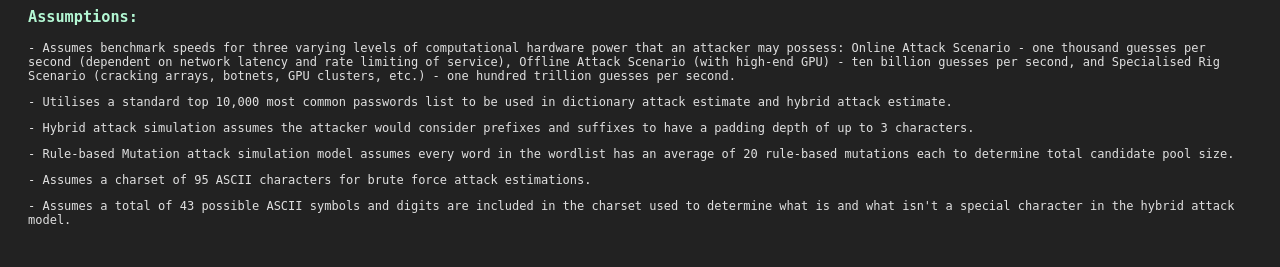
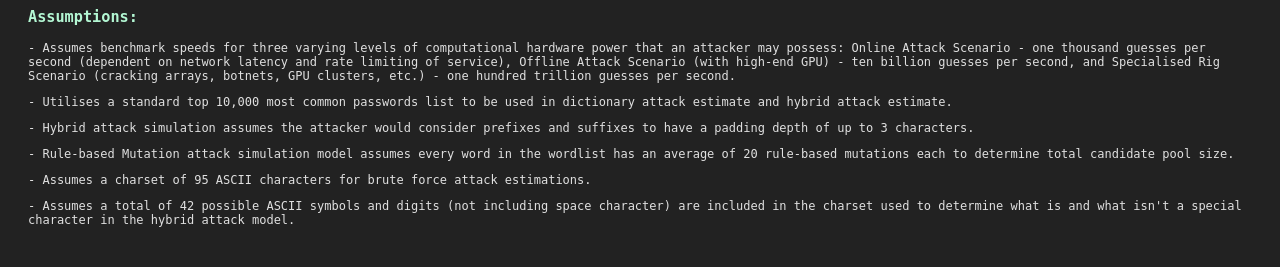
Before and after one commit to shaylaing/password-security-toolkit, a Flask app: page /simulator in a window 1280 px wide. Shown: the part 552-819 px from the top of the page. Run offline with Flask 3, Linux system fonts and the light colour scheme.

Commit message:
Fixed syntax errors.

```diff
--- a/project/simulator.py
+++ b/project/simulator.py
@@ -178,10 +178,11 @@ def hybrid_sim(password: str) -> None | dict:
 
     # Hardcode estimated attack times for hybrid attack (times aren't dependent on password):
     # Calculate total possible character mutations for both prefixes OR suffixes
-    maximum_mutations = 2 * (43 + (43 ** 2) + (43 ** 3))
+    maximum_mutations = 2 * (42 + (42 ** 2) + (42 ** 3))
 
     # NOTE: Derives total possible number of prepended and appended symbol mutations from ASCII standard
     # NOTE: Estimates prefix and suffix mutations independently of each other
+    # NOTE: Charset size of 42 characters (32 symbols + 10 digits)
 
     # Calculate maximum possible combinations attacker needs to check to crack password (worst case)
     total_combinations = len(wordset) * maximum_mutations
--- a/project/templates/simulator.html
+++ b/project/templates/simulator.html
@@ -104,7 +104,7 @@
             <p>- Hybrid attack simulation assumes the attacker would consider prefixes and suffixes to have a padding depth of up to 3 characters.</p>
             <p>- Rule-based Mutation attack simulation model assumes every word in the wordlist has an average of 20 rule-based mutations each to determine total candidate pool size.</p>
             <p>- Assumes a charset of 95 ASCII characters for brute force attack estimations.</p>
-            <p>- Assumes a total of 43 possible ASCII symbols and digits are included in the charset used to determine what is and what isn't a special character in the hybrid attack model.</p>
+            <p>- Assumes a total of 42 possible ASCII symbols and digits (not including space character) are included in the charset used to determine what is and what isn't a special character in the hybrid attack model.</p>
         </div>
     </div>
 {% endblock %}
```
